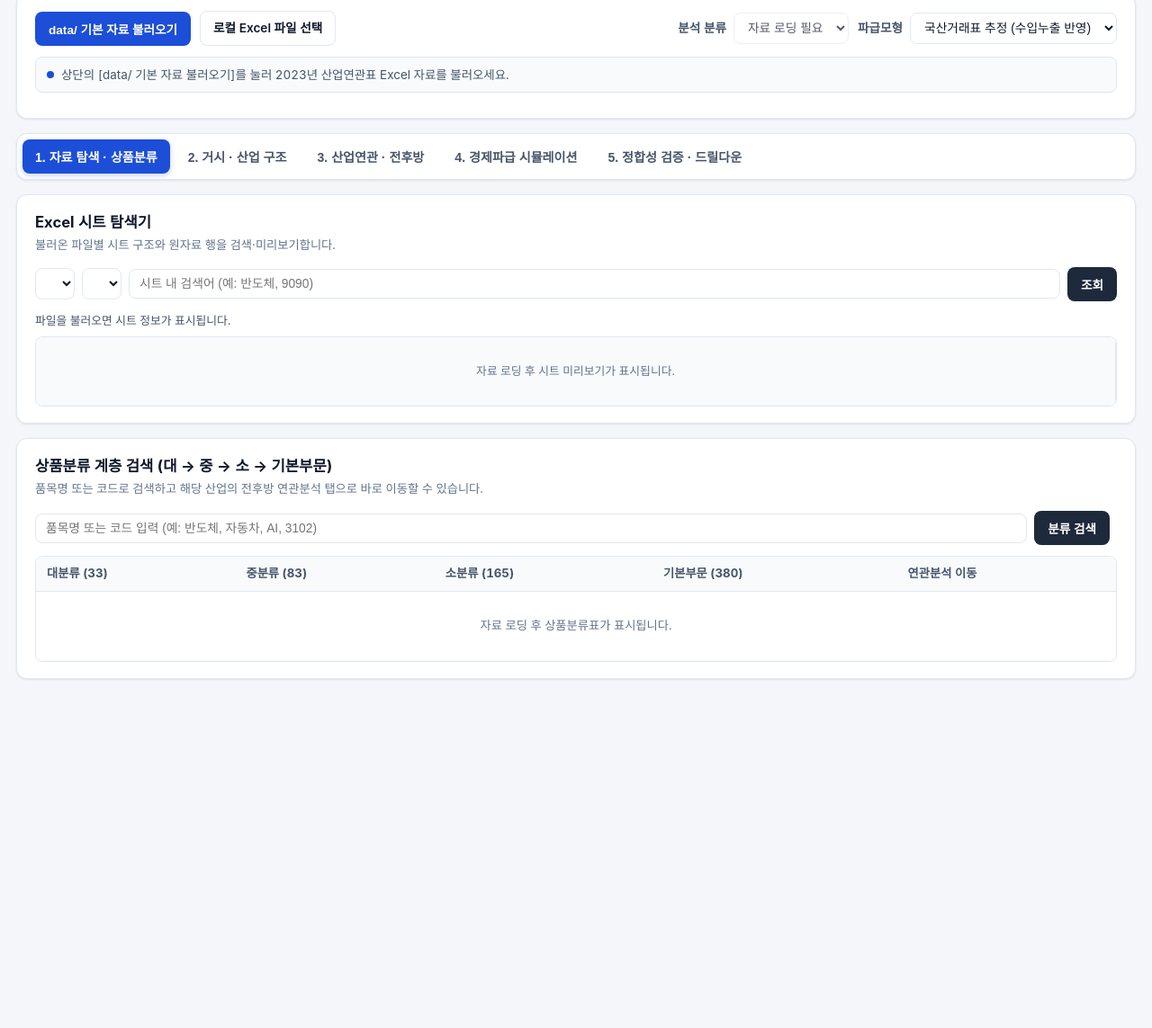
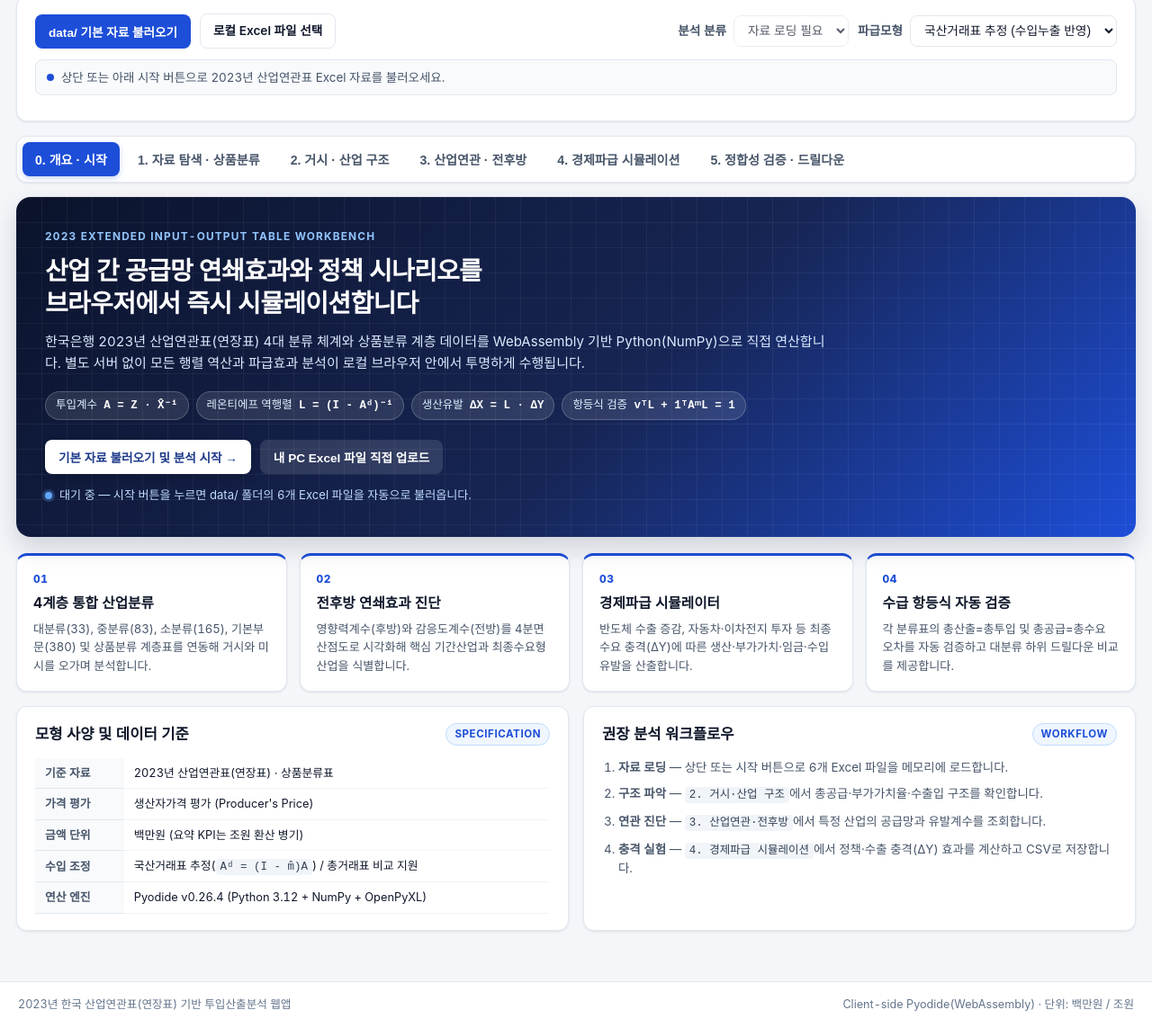
Before and after one commit to kcw01820/io-analysis, a plain HTML site: page index.html in a window 1280 px wide. Shown: the part 150-1293 px from the top of the page at 90% size. Before the commit the page ends 945 px from the top, so only its background shows below. Drawn offline with Linux system fonts and the light colour scheme; a script that the page names is missing.

Commit message:
Update index.html

```diff
--- a/index.html
+++ b/index.html
@@ -3,16 +3,19 @@
 <head>
   <meta charset="UTF-8" />
   <meta name="viewport" content="width=device-width, initial-scale=1.0" />
-  <title>2023년 한국 산업연관표(연장표) 분석 시뮬레이터</title>
-  <link rel="stylesheet" href="./style.css?v=6" />
+  <title>2023년 한국 산업연관표(연장표) 경제파급분석 플랫폼</title>
+  <link rel="stylesheet" href="./style.css?v=7" />
 </head>
 <body>
   <header class="app-header">
     <div class="header-inner">
       <div class="brand">
-        <span class="brand-kicker">2023 Input-Output Analysis</span>
+        <div class="brand-badges">
+          <span class="brand-kicker">KOREA IO ANALYTICS</span>
+          <span class="brand-tech">Pyodide WebAssembly · NumPy Engine</span>
+        </div>
         <h1>한국 산업연관표 분석 &amp; 경제파급 시뮬레이터</h1>
-        <p class="brand-sub">대분류(33) · 중분류(83) · 소분류(165) · 기본부문(380) 통합 투입산출 분석 웹앱 (단위: 백만원, 조원)</p>
+        <p class="brand-sub">2023년 연장표(생산자가격) 기반 대·중·소·기본부문 통합 투입산출모형 (단위: 백만원, 조원)</p>
       </div>
       <div class="header-status">
         <span id="engineStatus" class="header-badge">엔진 대기 중</span>
@@ -52,7 +55,7 @@
       <div class="progress-bar-wrap">
         <span class="progress-dot"></span>
         <span id="loadProgressText" class="progress-text">
-          상단의 [data/ 기본 자료 불러오기]를 눌러 2023년 산업연관표 Excel 자료를 불러오세요.
+          상단 또는 아래 시작 버튼으로 2023년 산업연관표 Excel 자료를 불러오세요.
         </span>
       </div>
       <div id="loadedFilesChips" class="chips-wrap"></div>
@@ -60,15 +63,101 @@
 
     <!-- 탭 내비게이션 -->
     <nav class="tab-nav" aria-label="분석 메뉴">
-      <button class="tab-btn active" data-tab="tab-data">1. 자료 탐색 · 상품분류</button>
+      <button class="tab-btn active" data-tab="tab-overview">0. 개요 · 시작</button>
+      <button class="tab-btn" data-tab="tab-data">1. 자료 탐색 · 상품분류</button>
       <button class="tab-btn" data-tab="tab-structure">2. 거시 · 산업 구조</button>
       <button class="tab-btn" data-tab="tab-linkage">3. 산업연관 · 전후방</button>
       <button class="tab-btn" data-tab="tab-simulation">4. 경제파급 시뮬레이션</button>
       <button class="tab-btn" data-tab="tab-verify">5. 정합성 검증 · 드릴다운</button>
     </nav>
 
+    <!-- TAB 0: 첫 시작 화면 (Overview) -->
+    <section id="tab-overview" class="tab-panel active">
+      <div class="hero-card">
+        <div class="hero-grid-bg"></div>
+        <div class="hero-content">
+          <div class="hero-eyebrow">2023 EXTENDED INPUT-OUTPUT TABLE WORKBENCH</div>
+          <h2 class="hero-title">산업 간 공급망 연쇄효과와 정책 시나리오를<br />브라우저에서 즉시 시뮬레이션합니다</h2>
+          <p class="hero-desc">
+            한국은행 2023년 산업연관표(연장표) 4대 분류 체계와 상품분류 계층 데이터를 WebAssembly 기반 Python(NumPy)으로 직접 연산합니다.
+            별도 서버 없이 모든 행렬 역산과 파급효과 분석이 로컬 브라우저 안에서 투명하게 수행됩니다.
+          </p>
+
+          <div class="hero-formulas">
+            <span class="formula-pill">투입계수 <code>A = Z · X̂⁻¹</code></span>
+            <span class="formula-pill">레온티에프 역행렬 <code>L = (I - Aᵈ)⁻¹</code></span>
+            <span class="formula-pill">생산유발 <code>ΔX = L · ΔY</code></span>
+            <span class="formula-pill">항등식 검증 <code>vᵀL + 1ᵀAᵐL = 1</code></span>
+          </div>
+
+          <div class="hero-actions">
+            <button id="btnHeroLoad" class="btn btn-hero-primary">기본 자료 불러오기 및 분석 시작 →</button>
+            <button id="btnHeroLocal" class="btn btn-hero-ghost">내 PC Excel 파일 직접 업로드</button>
+          </div>
+          <div class="hero-status-line">
+            <span class="hero-dot"></span>
+            <span id="heroProgressText">대기 중 — 시작 버튼을 누르면 data/ 폴더의 6개 Excel 파일을 자동으로 불러옵니다.</span>
+          </div>
+        </div>
+      </div>
+
+      <div class="feature-grid">
+        <div class="feature-card">
+          <div class="feature-num">01</div>
+          <h3>4계층 통합 산업분류</h3>
+          <p>대분류(33), 중분류(83), 소분류(165), 기본부문(380) 및 상품분류 계층표를 연동해 거시와 미시를 오가며 분석합니다.</p>
+        </div>
+        <div class="feature-card">
+          <div class="feature-num">02</div>
+          <h3>전후방 연쇄효과 진단</h3>
+          <p>영향력계수(후방)와 감응도계수(전방)를 4분면 산점도로 시각화해 핵심 기간산업과 최종수요형 산업을 식별합니다.</p>
+        </div>
+        <div class="feature-card">
+          <div class="feature-num">03</div>
+          <h3>경제파급 시뮬레이터</h3>
+          <p>반도체 수출 증감, 자동차·이차전지 투자 등 최종수요 충격(ΔY)에 따른 생산·부가가치·임금·수입 유발을 산출합니다.</p>
+        </div>
+        <div class="feature-card">
+          <div class="feature-num">04</div>
+          <h3>수급 항등식 자동 검증</h3>
+          <p>각 분류표의 총산출=총투입 및 총공급=총수요 오차를 자동 검증하고 대분류 하위 드릴다운 비교를 제공합니다.</p>
+        </div>
+      </div>
+
+      <div class="grid-2">
+        <div class="card">
+          <div class="card-head">
+            <h2>모형 사양 및 데이터 기준</h2>
+            <span class="spec-badge">Specification</span>
+          </div>
+          <table class="data-table compact">
+            <tbody>
+              <tr><th>기준 자료</th><td>2023년 산업연관표(연장표) · 상품분류표</td></tr>
+              <tr><th>가격 평가</th><td>생산자가격 평가 (Producer's Price)</td></tr>
+              <tr><th>금액 단위</th><td>백만원 (요약 KPI는 조원 환산 병기)</td></tr>
+              <tr><th>수입 조정</th><td>국산거래표 추정(<code>Aᵈ = (I - m̂)A</code>) / 총거래표 비교 지원</td></tr>
+              <tr><th>연산 엔진</th><td>Pyodide v0.26.4 (Python 3.12 + NumPy + OpenPyXL)</td></tr>
+            </tbody>
+          </table>
+        </div>
+
+        <div class="card">
+          <div class="card-head">
+            <h2>권장 분석 워크플로우</h2>
+            <span class="spec-badge">Workflow</span>
+          </div>
+          <ol class="workflow-list">
+            <li><strong>자료 로딩</strong> — 상단 또는 시작 버튼으로 6개 Excel 파일을 메모리에 로드합니다.</li>
+            <li><strong>구조 파악</strong> — <code>2. 거시·산업 구조</code>에서 총공급·부가가치율·수출입 구조를 확인합니다.</li>
+            <li><strong>연관 진단</strong> — <code>3. 산업연관·전후방</code>에서 특정 산업의 공급망과 유발계수를 조회합니다.</li>
+            <li><strong>충격 실험</strong> — <code>4. 경제파급 시뮬레이션</code>에서 정책·수출 충격(ΔY) 효과를 계산하고 CSV로 저장합니다.</li>
+          </ol>
+        </div>
+      </div>
+    </section>
+
     <!-- TAB 1: 자료 탐색 및 상품분류 -->
-    <section id="tab-data" class="tab-panel active">
+    <section id="tab-data" class="tab-panel">
       <div class="card">
         <div class="card-head">
           <div>
@@ -192,7 +281,7 @@
     <!-- TAB 3: 산업연관 및 전후방 분석 -->
     <section id="tab-linkage" class="tab-panel">
       <div class="card">
-        <div class="toolbar">
+        <div class="toolbar" style="margin-bottom:0;">
           <input id="sectorFilterInput" type="text" placeholder="산업 검색 필터..." />
           <select id="sectorSelect" class="wide-select" aria-label="분석 산업 선택"></select>
           <button id="btnAnalyzeSector" class="btn btn-primary">연관분석 실행</button>
@@ -395,6 +484,13 @@
     </section>
   </main>
 
-  <script src="./app.js?v=6"></script>
+  <footer class="app-footer">
+    <div class="footer-inner">
+      <span>2023년 한국 산업연관표(연장표) 기반 투입산출분석 웹앱</span>
+      <span>Client-side Pyodide(WebAssembly) · 단위: 백만원 / 조원</span>
+    </div>
+  </footer>
+
+  <script src="./app.js?v=7"></script>
 </body>
 </html>
```
